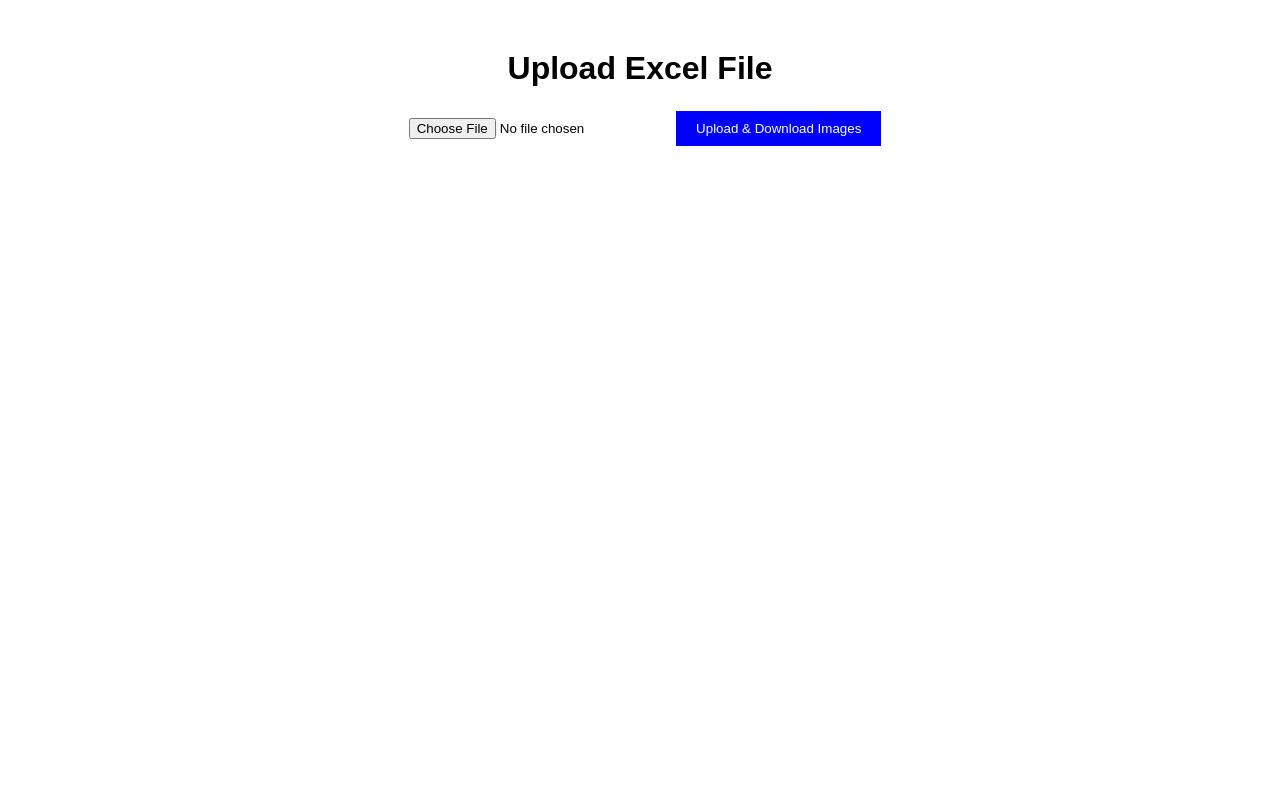
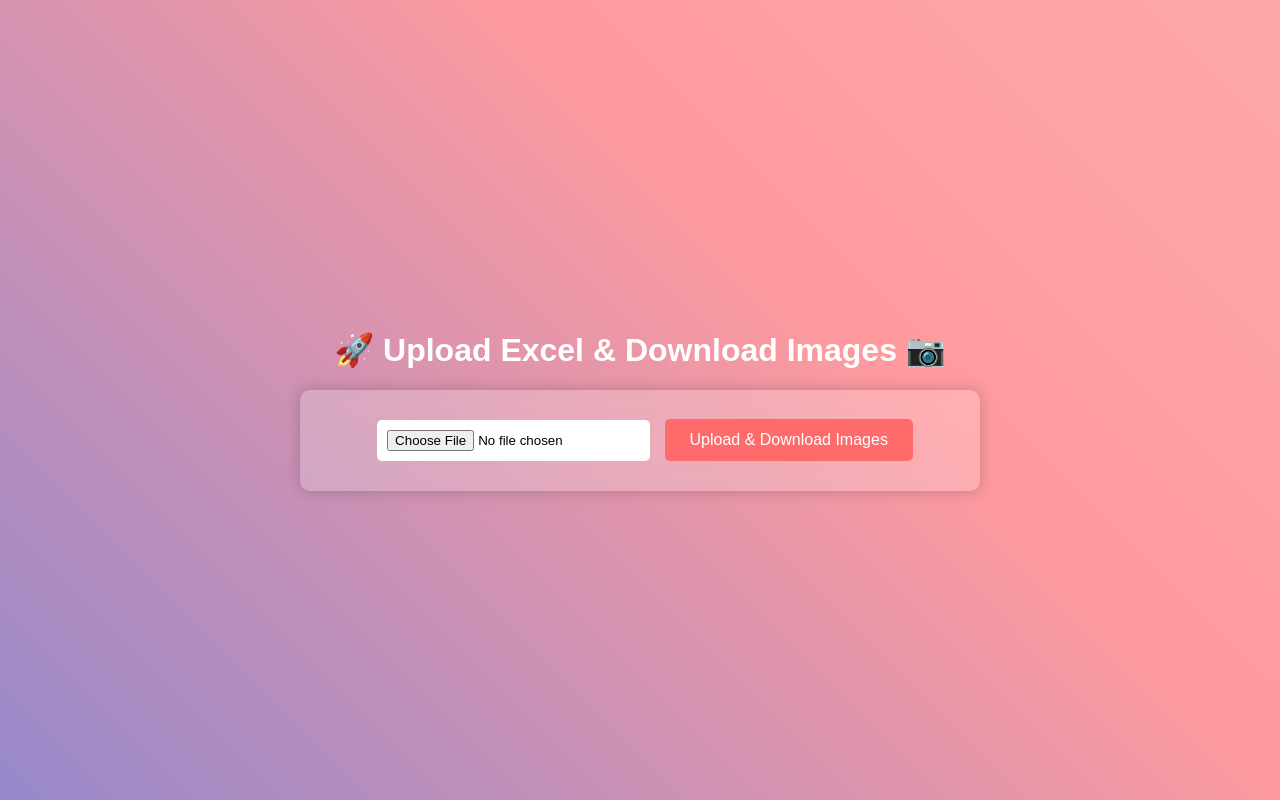
Before and after one commit to jigyasubisht/product_image_scraper, a Flask app: page / in a window 1280 px wide. Run offline with Flask 3, Linux system fonts and the light colour scheme.

```diff
--- a/templates/index.html
+++ b/templates/index.html
@@ -4,28 +4,124 @@
     <meta charset="UTF-8">
     <meta name="viewport" content="width=device-width, initial-scale=1.0">
     <title>Product Image Scraper</title>
+
     <style>
-        body { font-family: Arial, sans-serif; text-align: center; margin: 50px; }
-        form { margin-bottom: 20px; }
-        input[type="file"] { margin: 10px; }
-        button { padding: 10px 20px; background: blue; color: white; border: none; cursor: pointer; }
-        button:hover { background: darkblue; }
+        /* Smooth Background Animation */
+        @keyframes gradientBG {
+            0% { background-position: 0% 50%; }
+            50% { background-position: 100% 50%; }
+            100% { background-position: 0% 50%; }
+        }
+
+        body {
+            font-family: Arial, sans-serif;
+            text-align: center;
+            margin: 0;
+            padding: 0;
+            height: 100vh;
+            display: flex;
+            justify-content: center;
+            align-items: center;
+            flex-direction: column;
+            background: linear-gradient(45deg, #6a11cb, #2575fc, #ff9a9e, #fad0c4);
+            background-size: 400% 400%;
+            animation: gradientBG 10s infinite ease-in-out;
+            color: white;
+        }
+
+        /* Upload Form */
+        form {
+            background: rgba(255, 255, 255, 0.2);
+            padding: 20px;
+            border-radius: 10px;
+            box-shadow: 0 0 15px rgba(0, 0, 0, 0.2);
+            width: 50%;
+            backdrop-filter: blur(10px);
+        }
+
+        input[type="file"] {
+            padding: 10px;
+            border: none;
+            background: white;
+            color: black;
+            margin: 10px;
+            border-radius: 5px;
+        }
+
+        button {
+            padding: 12px 25px;
+            background: #ff6b6b;
+            color: white;
+            border: none;
+            cursor: pointer;
+            font-size: 16px;
+            border-radius: 5px;
+            transition: all 0.3s ease;
+        }
+
+        button:hover {
+            background: #ff4c4c;
+            transform: scale(1.1);
+        }
+
+        /* Fancy Loader */
+        .loader {
+            display: none;
+            margin-top: 20px;
+            border: 5px solid rgba(255, 255, 255, 0.3);
+            border-top: 5px solid white;
+            border-radius: 50%;
+            width: 50px;
+            height: 50px;
+            animation: spin 1s linear infinite;
+        }
+
+        @keyframes spin {
+            0% { transform: rotate(0deg); }
+            100% { transform: rotate(360deg); }
+        }
+
+        /* Download Section */
+        .download-section {
+            display: none;
+            margin-top: 20px;
+            background: rgba(0, 0, 0, 0.2);
+            padding: 20px;
+            border-radius: 10px;
+        }
     </style>
+
 </head>
 <body>
 
-    <h1>Upload Excel File</h1>
-    <form action="/" method="POST" enctype="multipart/form-data">
-        <input type="file" name="file" accept=".xlsx" required>
+    <h1>🚀 Upload Excel & Download Images 📷</h1>
+
+    <form id="uploadForm" action="/" method="POST" enctype="multipart/form-data">
+        <input type="file" name="file" id="fileInput" accept=".xlsx" required>
         <button type="submit">Upload & Download Images</button>
     </form>
 
+    <div class="loader" id="loader"></div>
+
     {% if download_url %}
-    <h2>Download Images</h2>
-    <a href="{{ download_url }}" download>
-        <button>Download Images ZIP</button>
-    </a>
+    <div class="download-section" id="downloadSection">
+        <h2>✅ Download Images</h2>
+        <a href="{{ download_url }}" download>
+            <button>Download Images ZIP</button>
+        </a>
+    </div>
     {% endif %}
+
+    <script>
+        document.getElementById("uploadForm").addEventListener("submit", function () {
+            document.getElementById("loader").style.display = "block";  // Show Loader
+        });
+
+        // Show Download Section if available
+        if (document.getElementById("downloadSection")) {
+            document.getElementById("downloadSection").style.display = "block";
+        }
+    </script>
 
 </body>
 </html>
```
